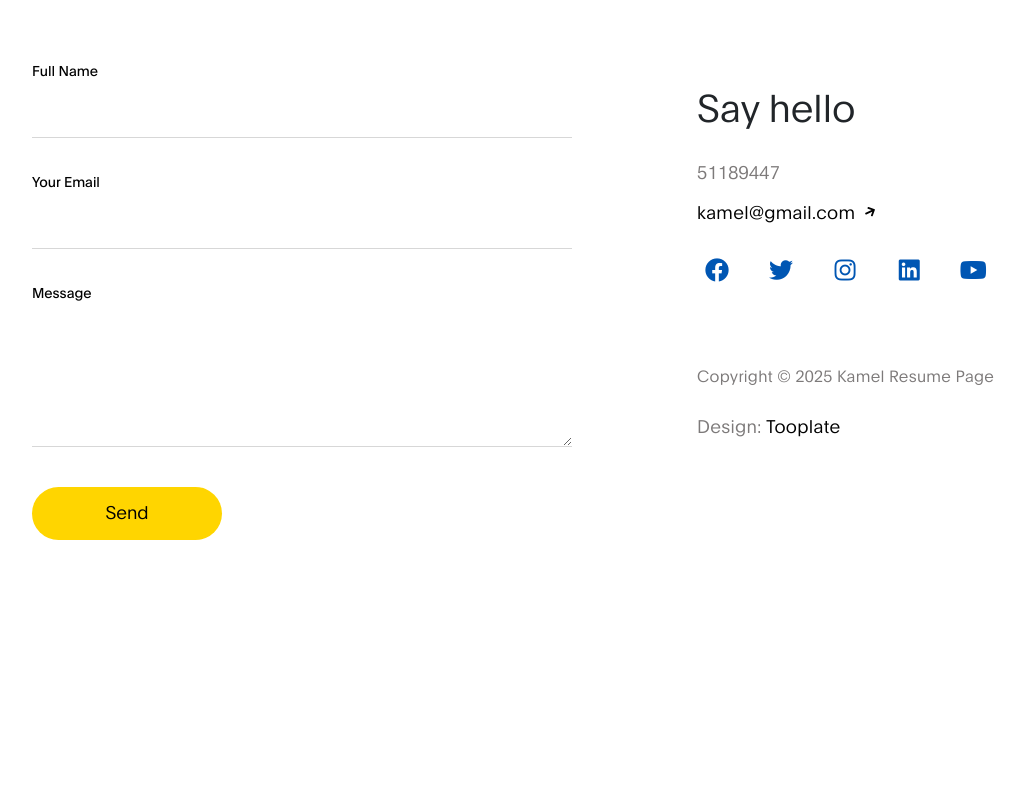
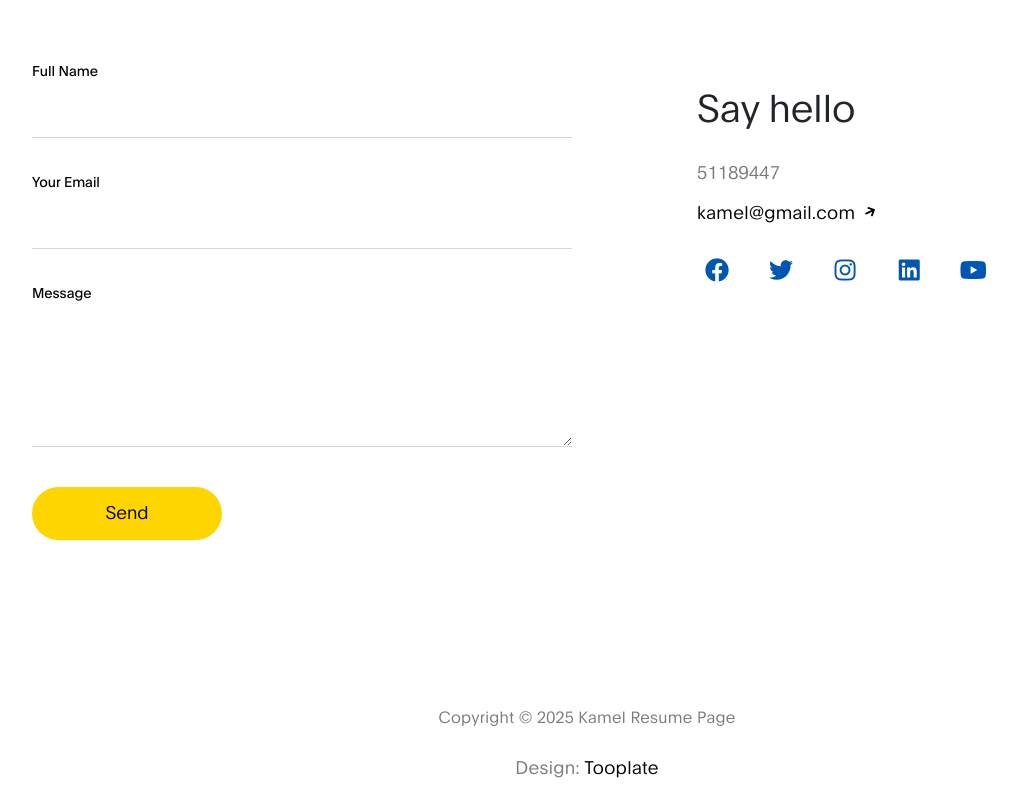
Before and after one commit to kamel224/kamel224.github.io, a plain HTML site: page index.html in a window 1280 px wide. Shown: the part 3752-4552 px from the top of the page, without its empty margins (53-1077 px from the left). Before the commit the page ends 4388 px from the top, so only its background shows below. Drawn offline with Linux system fonts and the light colour scheme.

Commit message:
Add semantic HTML structure: footer element
Complete page structure improvements:
- Wrap footer content in footer element
- Add appropriate role attribute (contentinfo)
- Organize copyright information and design attribution
- Complete semantic structure improvements

```diff
--- a/index.html
+++ b/index.html
@@ -462,17 +462,23 @@
                     <li><a href="#" rel="noopener" class="fab fa-instagram" aria-label="Instagram profile"></a></li>
                     <li><a href="#" rel="noopener" class="fab fa-linkedin" aria-label="LinkedIn profile"></a></li>
                     <li><a href="#" rel="noopener" class="fab fa-youtube" aria-label="YouTube channel"></a></li>
-                </ul>
-
-              <p class="copyright-text mt-5 pt-3">Copyright &copy; 2025 Kamel Resume Page</p>
-
-                <p>Design: <a href="https://www.tooplate.com" title="free HTML templates" target="_blank" rel="noopener" aria-label="Visit Tooplate website">Tooplate</a></p>
+   </ul>
             </div>
-
         </div>
       </div>
     </section>
 </main>
+
+<footer role="contentinfo">
+    <div class="container">
+        <div class="row">
+            <div class="col-12 text-center">
+                <p class="copyright-text mt-5 pt-3">Copyright &copy; 2025 Kamel Resume Page</p>
+                <p>Design: <a href="https://www.tooplate.com" title="free HTML templates" target="_blank" rel="noopener" aria-label="Visit Tooplate website">Tooplate</a></p>
+            </div>
+        </div>
+    </div>
+</footer>
 
     <!-- Structured data for SEO -->
     <script type="application/ld+json">
```
